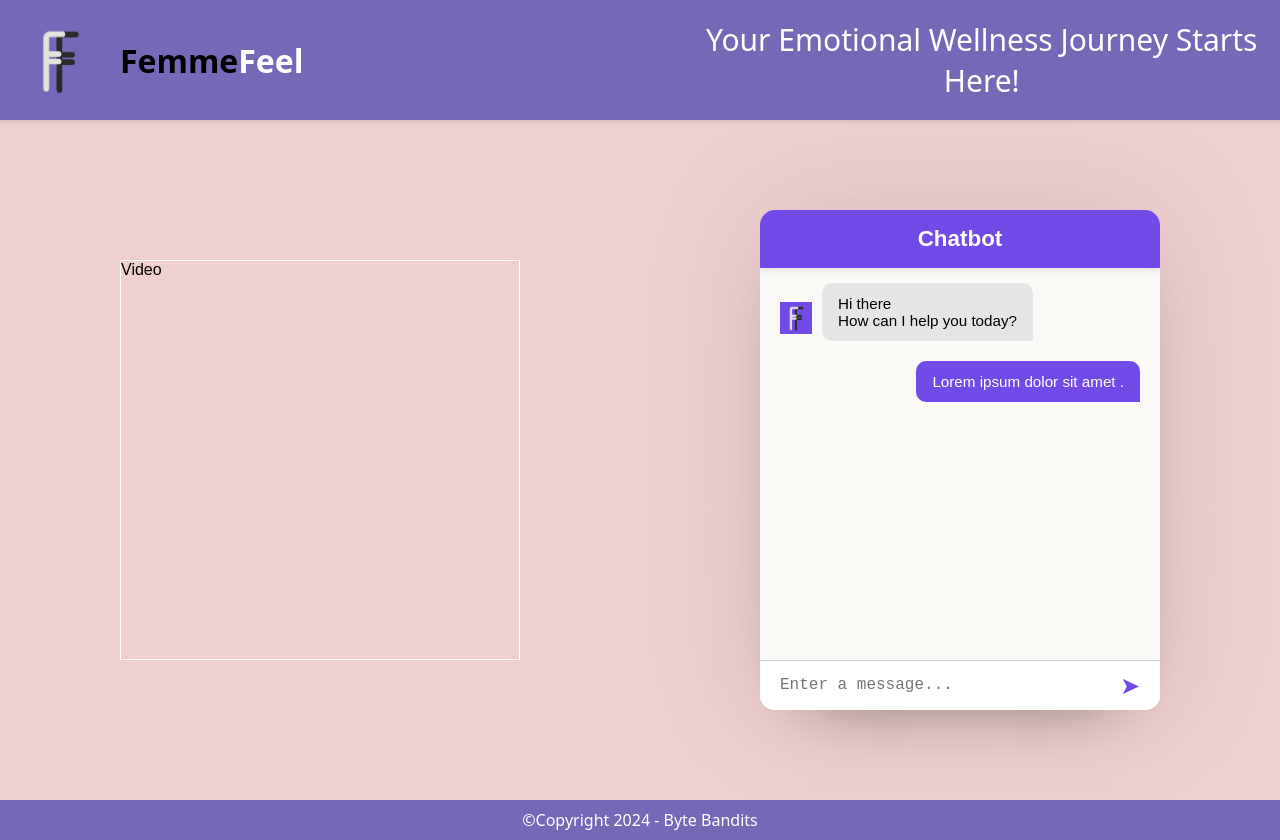
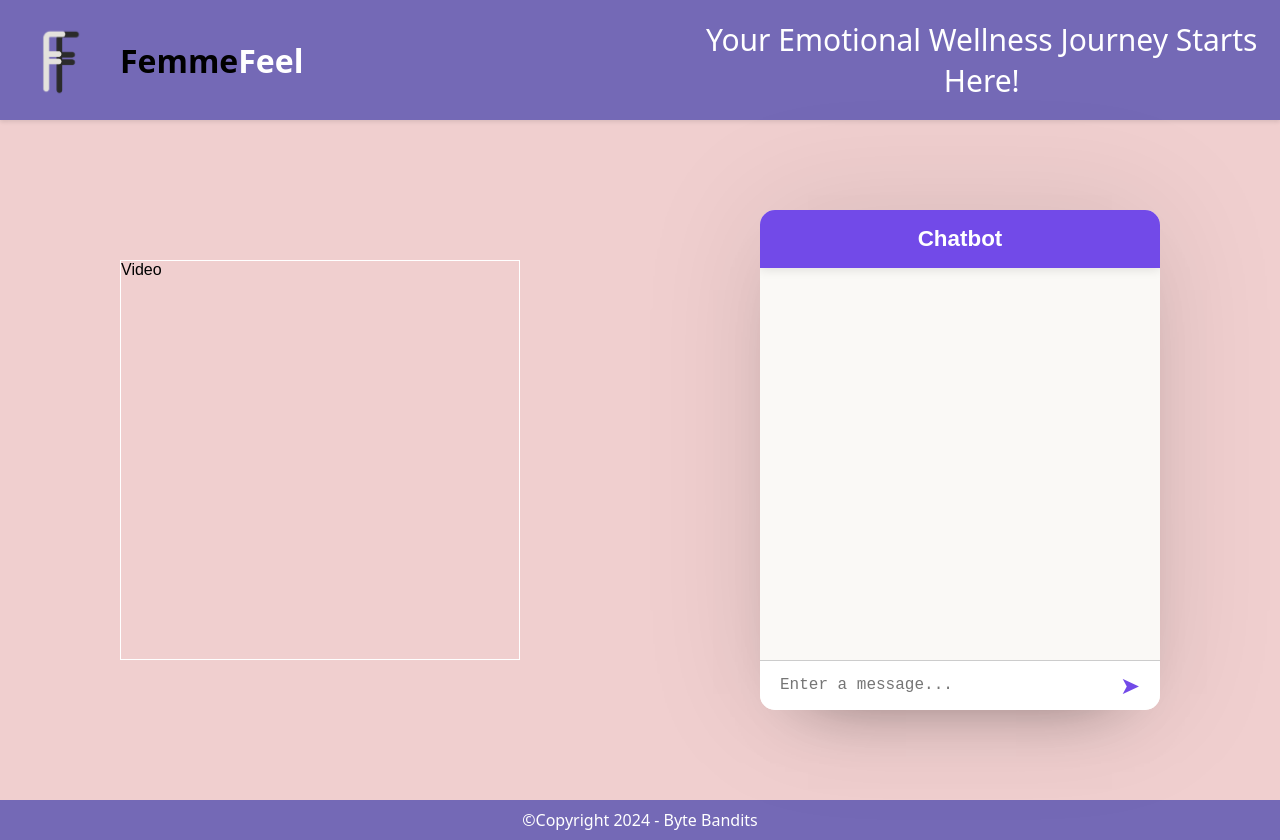
Before and after one commit to siddharthj14/FemmeFeel, a React (Vite) app: page / in a window 1280 px wide. Built offline with nearby package versions, Linux system fonts and the light colour scheme; a web font is replaced by a local one.

Commit message:
chatbot UX and Javascript

```diff
--- a/src/Chat.jsx
+++ b/src/Chat.jsx
@@ -1,28 +1,64 @@
+import React, { useState } from "react";
 import "./Chat.css";
 
 function Chat() {
+  const [userMessage, setUserMessage] = useState("");
+  const [inputHeight, setInputHeight] = useState("auto");
+  const [chatMessages, setChatMessages] = useState([]);
+
+  const handleInputChange = (e) => {
+    setUserMessage(e.target.value.trim());
+    setInputHeight(`${e.target.scrollHeight}px`);
+  };
+
+  const handleSendChat = () => {
+    const message = userMessage.trim();
+    if (!message) return;
+    setChatMessages((prevMessages) => [
+      ...prevMessages,
+      { content: message, type: "outgoing" },
+    ]);
+    setUserMessage(""); // Clear the input textarea
+    setInputHeight("auto"); // Reset input textarea height
+    generateResponse(message);
+  };
+
+  const generateResponse = (userMessage) => {
+    return "userMessage !!";
+  };
+
   return (
     <div className="chatBot">
       <header>
         <h2>Chatbot</h2>
       </header>
       <ul className="chatbox">
-        <li className="chat incoming">
-          <span>
-
-            <img src="src/assets/logo-chatbot.png" alt="Logo" className="logo" />
-          </span>
-          <p>
-            Hi there <br></br>How can I help you today?
-          </p>
-        </li>
-        <li className="chat outgoing">
-          <p>Lorem ipsum dolor sit amet .</p>
-        </li>
+        {chatMessages.map((message, index) => (
+          <li key={index} className={`chat ${message.type}`}>
+            {message.type === "incoming" && (
+              <span>
+                <img
+                  src="src/assets/logo-chatbot.png"
+                  alt="Logo"
+                  className="logo"
+                />
+              </span>
+            )}
+            <p>{message.content}</p>
+          </li>
+        ))}
       </ul>
       <div className="chat-input">
-        <textarea placeholder="Enter a message..." required></textarea>
-        <span id="send-btn">&#10148;</span>
+        <textarea
+          placeholder="Enter a message..."
+          value={userMessage}
+          onChange={handleInputChange}
+          style={{ height: inputHeight }}
+          required
+        ></textarea>
+        <span id="send-btn" onClick={handleSendChat}>
+          &#10148;
+        </span>
       </div>
     </div>
   );
```
